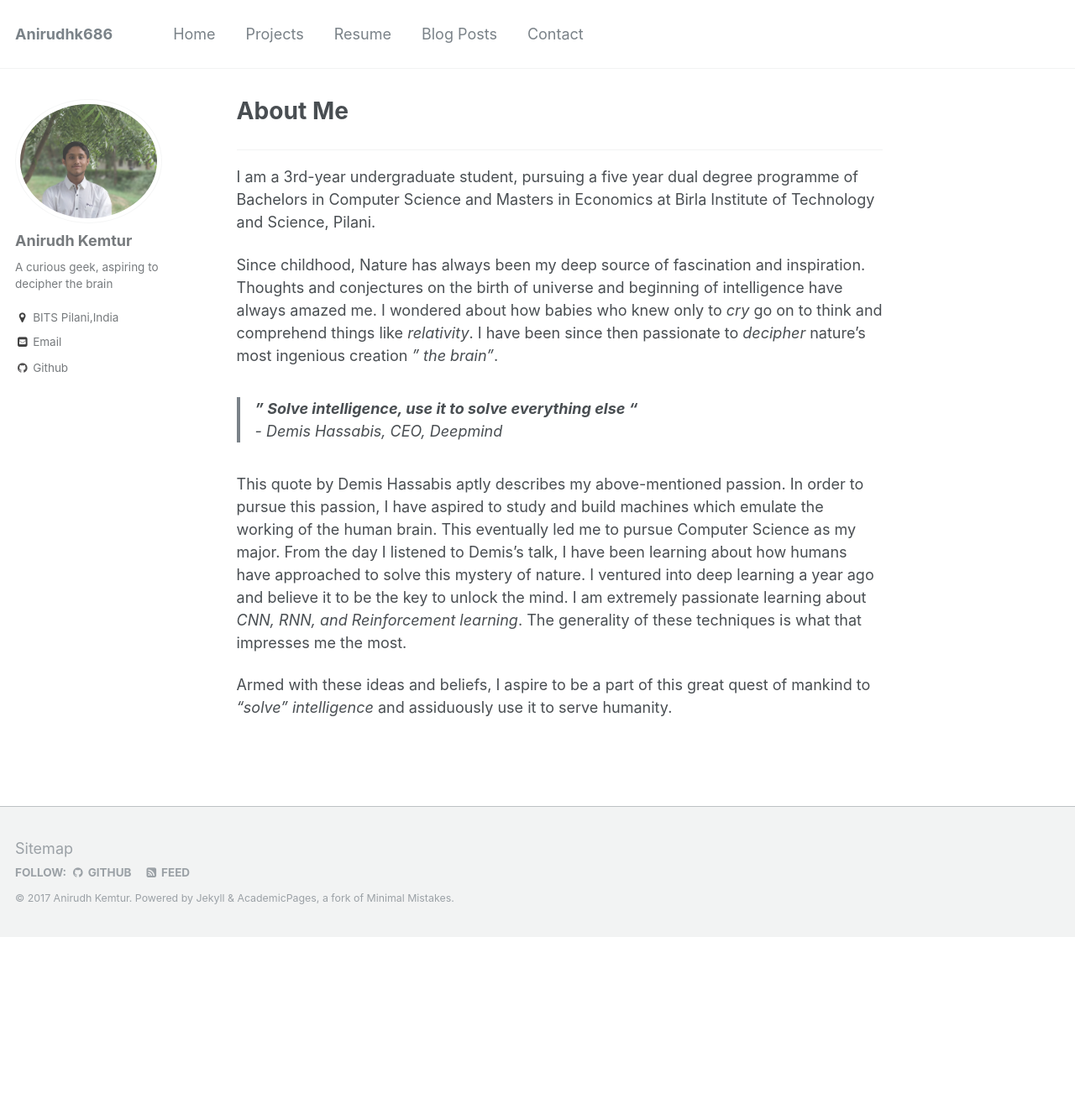
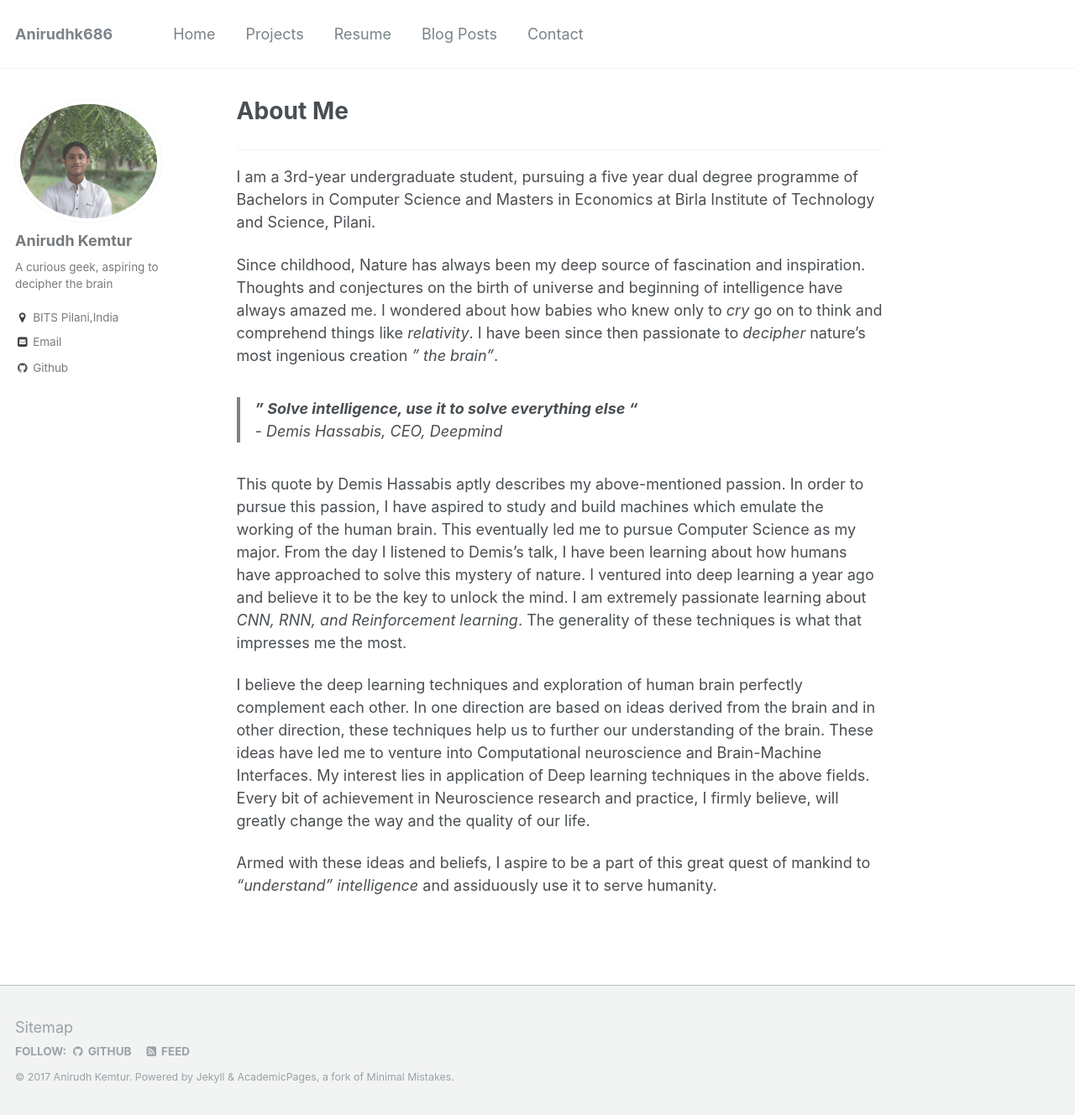
Before and after one commit to anirudhk686/anirudhk686.github.io, a Jekyll site: the page built from _pages/about.md, in a window 1280 px wide and 1328 px high. Shown: the whole window at 84% size. Built offline with Jekyll 4.4.1, drawn with Linux system fonts in a browser that asks for light colours.

Commit message:
Update about.md

```diff
--- a/_pages/about.md
+++ b/_pages/about.md
@@ -15,4 +15,7 @@ Since childhood, Nature has always been my deep source of fascination and inspir
 
 This quote by Demis Hassabis aptly describes my above-mentioned passion. In order to pursue this passion, I have aspired to study and build machines which emulate the working of the human brain.  This eventually led me to pursue Computer Science as my major.  From the day I listened to Demis's talk, I have been learning about how humans have approached to solve this mystery of nature. I ventured into deep learning a year ago and believe it to be the key to unlock the mind. I am extremely passionate learning about _CNN, RNN, and Reinforcement learning_. The generality of these techniques is what that impresses me the most.
 
-Armed with these ideas and beliefs, I aspire to be a part of this great quest of mankind to _“solve” intelligence_ and assiduously use it to serve humanity.
+I believe the deep learning techniques and exploration of human brain perfectly complement each other. In one direction are based on ideas derived from the brain and in other direction, these techniques help us to further our understanding of the brain.
+These ideas have led me to venture into Computational neuroscience and Brain-Machine Interfaces. My interest lies in application of Deep learning techniques in the above fields. Every bit of achievement in Neuroscience research and practice, I firmly believe, will greatly change the way and the quality of our life.
+
+Armed with these ideas and beliefs, I aspire to be a part of this great quest of mankind to _“understand” intelligence_ and assiduously use it to serve humanity.
```
